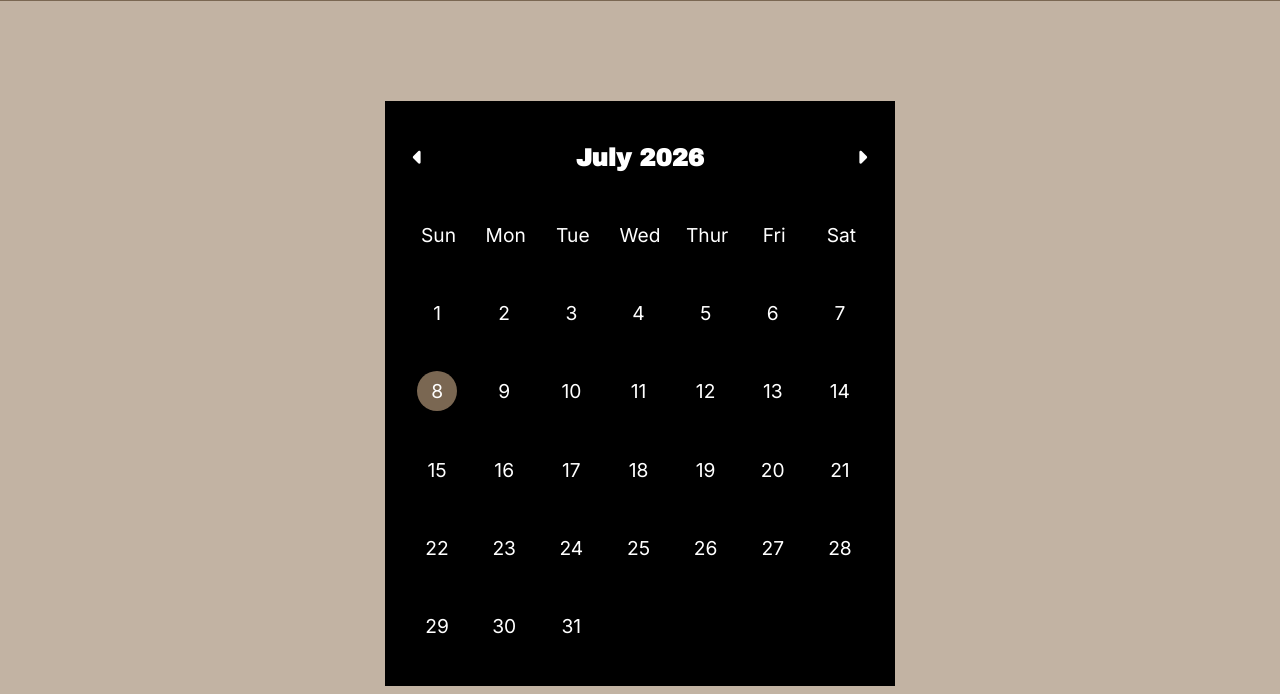
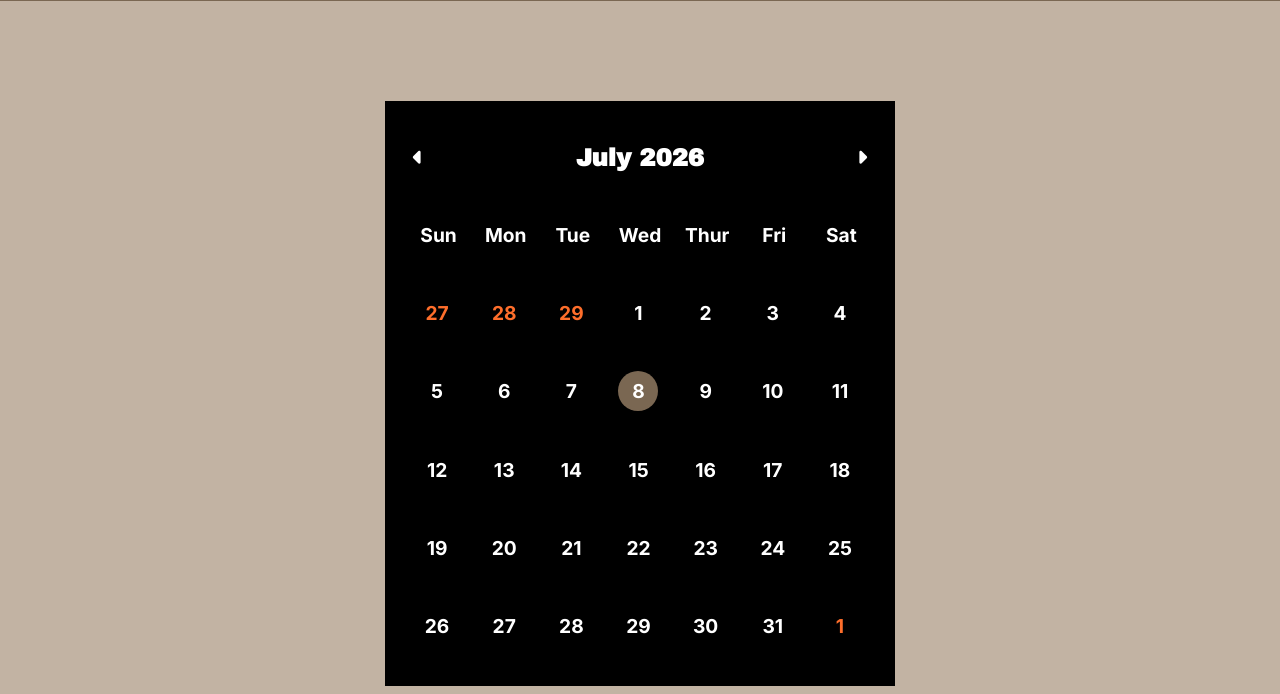
Before and after one commit to 4un01/barbershop, a website: page public/book.html in a window 1280 px wide. Shown: the part 106-800 px from the top of the page. Drawn offline with nearby package versions, Linux system fonts and the light colour scheme; no server answers.

Commit message:
Coded the logic that ensures all dates match the days they fall on as well as added the previous months and the next months dates to any empty space

```diff
--- a/public/book.css
+++ b/public/book.css
@@ -34,6 +34,7 @@
     align-items: center;
     font-family: 'Inter';
     font-size: 1.2em;
+    font-weight: bold;
     cursor: pointer;
 }
 .day{
@@ -53,3 +54,31 @@
     background-color: hsl(31, 20%, 40%);
     border-radius: 100%;
 }
+.daysBefore{
+    width: 40px;
+    height: 40px;
+    display: flex;
+    justify-content: center;
+    align-items: center;
+    padding: 0;
+    margin-right: 3px;
+    color: #FE6E2B;
+}
+.daysBefore:hover{
+    background-color: hsl(31, 20%, 40%);
+    border-radius: 100%;
+}
+.daysAfter{
+    width: 40px;
+    height: 40px;
+    display: flex;
+    justify-content: center;
+    align-items: center;
+    padding: 0;
+    margin-right: 3px;
+    color: #FE6E2B;
+}
+.daysAfter:hover{
+    background-color: hsl(31, 20%, 40%);
+    border-radius: 100%;
+}
--- a/public/book.js
+++ b/public/book.js
@@ -6,15 +6,27 @@ const months = [
     'September', 'October', 'November', 'December'
 ];
 
+
 function renderDays(date){
     const month = date.getMonth();
     const year = date.getFullYear();
     const firstDay = new Date(year, month, 1).getDay();
-    const lastDay = new Date(year, month + 1, 0).getDate();
+    const lastDate = new Date(year, month + 1, 0).getDate();
 
     monthAndYear.textContent = `${months[month]} ${year}`;
 
-    for(let i = 1; i <= lastDay; i++){
+    const lastDatePrevMonth = new Date(year, month, 0).getDate();
+    const lastDay = new Date(year, month + 1, 0).getDay();
+    console.log(lastDay);
+
+    for(let j = firstDay; j > 0; j--){
+        const daysBefore = document.createElement('p');
+        daysBefore.textContent = lastDatePrevMonth - j;
+        daysBefore.classList.add('daysBefore');
+        days.appendChild(daysBefore);
+    };
+
+    for(let i = 1; i <= lastDate; i++){
         const day = document.createElement('p');
         day.textContent = i;
         day.classList.add('day');
@@ -23,6 +35,17 @@ function renderDays(date){
         }
         days.appendChild(day);
     };
+
+    let nextMonthsDateCount = 0;
+    for(let k = lastDay; k < 6; k++){
+        nextMonthsDateCount++;
+        const daysAfter = document.createElement('p');
+        daysAfter.textContent = nextMonthsDateCount;
+        daysAfter.classList.add('daysAfter');
+        days.appendChild(daysAfter);
+    }
+
+
 }
 
 renderDays(today);
```
